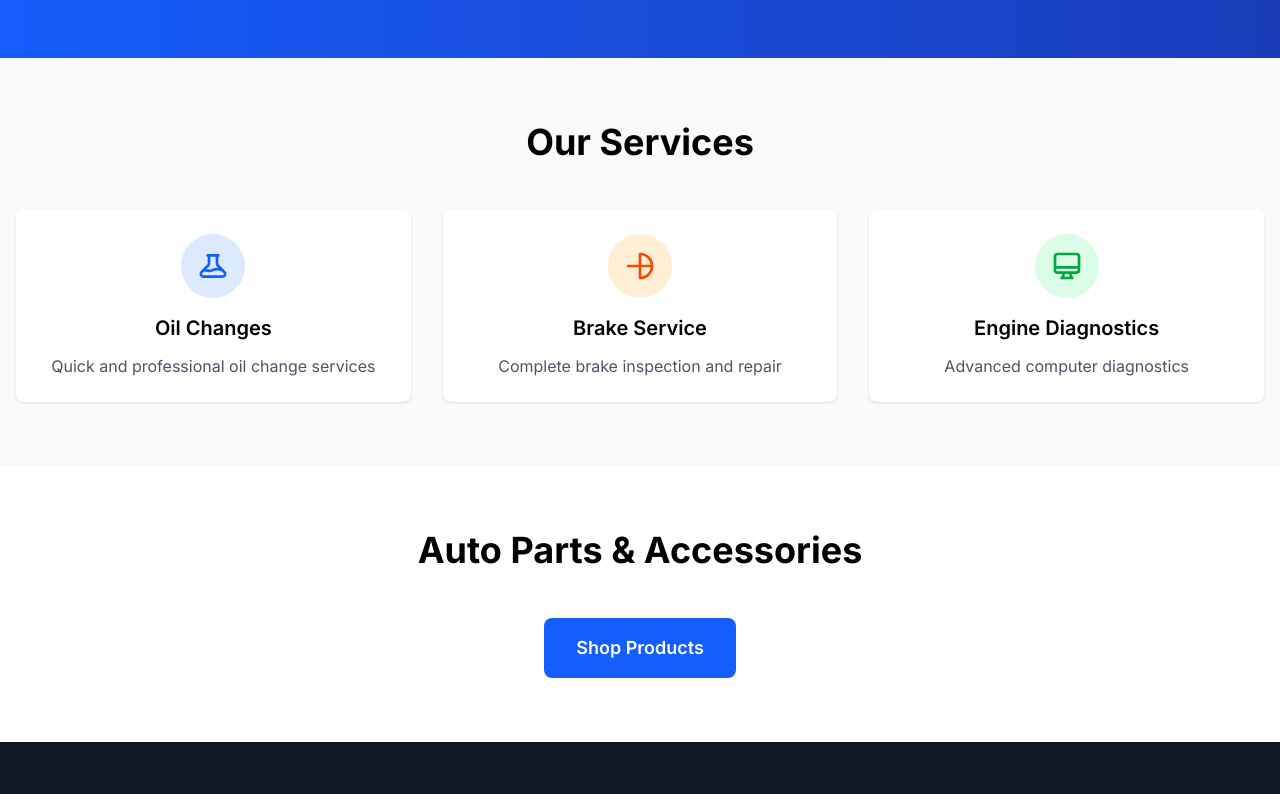
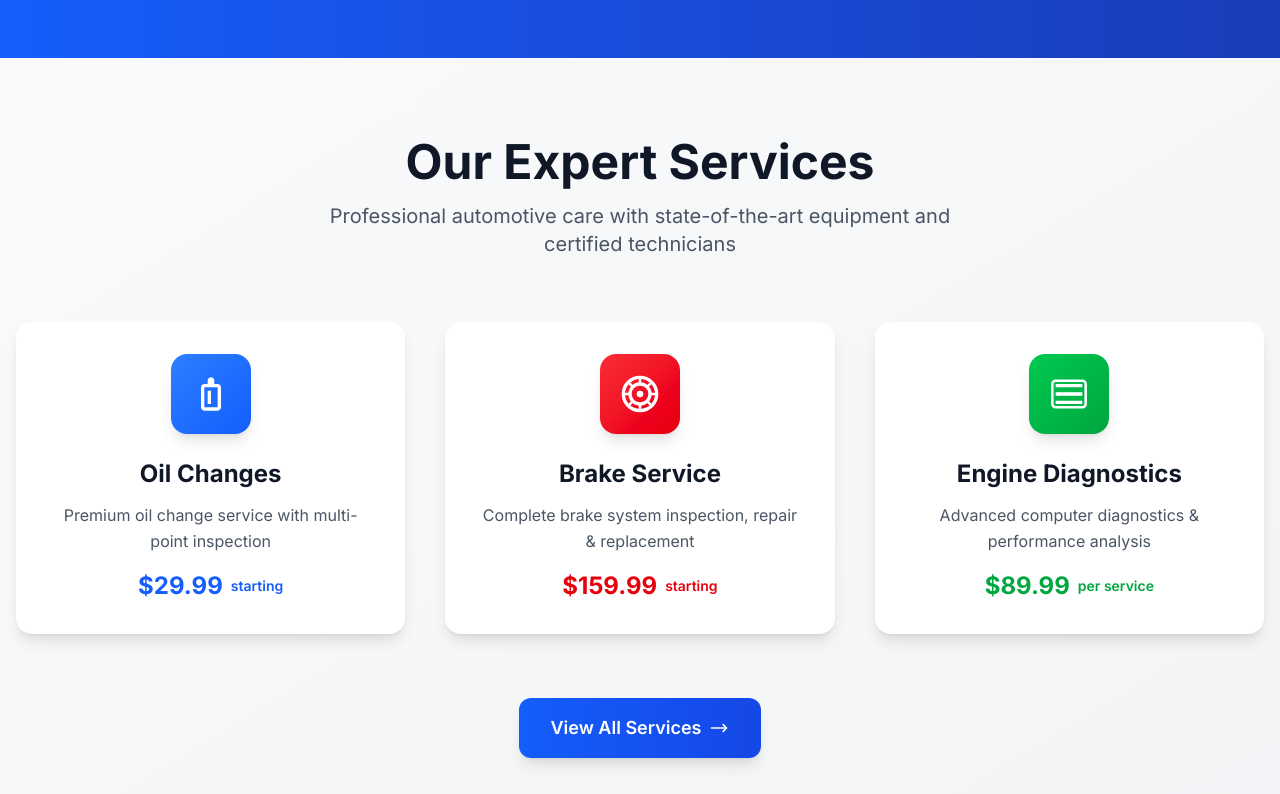
Before and after one commit to Multydelivery/nextjs-mechanic-shop, a Next.js app: page / in a window 1280 px wide. Shown: the part 400-1194 px from the top of the page. Built offline with nearby package versions, Linux system fonts and the light colour scheme.

Commit message:
added logo header and enhanced our services section

```diff
--- a/src/app/page.tsx
+++ b/src/app/page.tsx
@@ -30,81 +30,98 @@ export default function Home() {
       </section>
 
       {/* Services Preview */}
-      <section className="py-12 sm:py-16 bg-gray-50">
+      <section className="py-16 sm:py-20 bg-gradient-to-br from-gray-50 to-gray-100">
         <div className="container mx-auto px-4">
-          <h2 className="text-2xl sm:text-3xl lg:text-4xl font-bold text-center mb-8 sm:mb-12">
-            Our Services
-          </h2>
-          <div className="grid grid-cols-1 md:grid-cols-3 gap-6 sm:gap-8">
-            <div className="text-center p-4 sm:p-6 bg-white rounded-lg shadow hover:shadow-lg transition">
-              <div className="w-16 h-16 mx-auto mb-4 bg-blue-100 rounded-full flex items-center justify-center">
-                <svg
-                  className="w-8 h-8 text-blue-600"
-                  fill="none"
-                  stroke="currentColor"
-                  viewBox="0 0 24 24"
-                >
-                  <path
-                    strokeLinecap="round"
-                    strokeLinejoin="round"
-                    strokeWidth={2}
-                    d="M19.428 15.428a2 2 0 00-1.022-.547l-2.387-.477a6 6 0 00-3.86.517l-.318.158a6 6 0 01-3.86.517L6.05 15.21a2 2 0 00-1.806.547M8 4h8l-1 1v5.172a2 2 0 00.586 1.414l5 5c1.26 1.26.367 3.414-1.415 3.414H4.828c-1.782 0-2.674-2.154-1.414-3.414l5-5A2 2 0 009 10.172V5L8 4z"
-                  />
+          <div className="text-center mb-12 sm:mb-16">
+            <h2 className="text-3xl sm:text-4xl lg:text-5xl font-bold text-gray-900 mb-4">
+              Our Expert Services
+            </h2>
+            <p className="text-lg sm:text-xl text-gray-600 max-w-2xl mx-auto">
+              Professional automotive care with state-of-the-art equipment and certified technicians
+            </p>
+          </div>
+
+          <div className="grid grid-cols-1 md:grid-cols-3 gap-8 sm:gap-10">
+            {/* Oil Change Service */}
+            <div className="group bg-white rounded-2xl shadow-lg hover:shadow-2xl transition-all duration-300 transform hover:-translate-y-2 p-6 sm:p-8">
+              <div className="w-20 h-20 mx-auto mb-6 bg-gradient-to-br from-blue-500 to-blue-600 rounded-2xl flex items-center justify-center shadow-lg group-hover:scale-110 transition-transform duration-300">
+                {/* Oil Drop Icon */}
+                <svg className="w-10 h-10 text-white" fill="currentColor" viewBox="0 0 24 24">
+                  <path d="M12 2C10.9 2 10 2.9 10 4V6H8C6.9 6 6 6.9 6 8V20C6 21.1 6.9 22 8 22H16C17.1 22 18 21.1 18 20V8C18 6.9 17.1 6 16 6H14V4C14 2.9 13.1 2 12 2ZM12 4V6H12V4ZM8 8H16V20H8V8ZM10 10V18H12V10H10ZM14 12V18H14V12Z"/>
                 </svg>
               </div>
-              <h3 className="text-lg sm:text-xl font-semibold mb-2 sm:mb-3">
+              <h3 className="text-xl sm:text-2xl font-bold text-gray-900 mb-3 text-center">
                 Oil Changes
               </h3>
-              <p className="text-gray-600 text-sm sm:text-base">
-                Quick and professional oil change services
+              <p className="text-gray-600 text-center mb-4 leading-relaxed">
+                Premium oil change service with multi-point inspection
               </p>
+              <div className="flex justify-center items-center text-blue-600 font-semibold">
+                <span className="text-2xl font-bold">$29.99</span>
+                <span className="ml-2 text-sm">starting</span>
+              </div>
             </div>
-            <div className="text-center p-4 sm:p-6 bg-white rounded-lg shadow hover:shadow-lg transition">
-              <div className="w-16 h-16 mx-auto mb-4 bg-orange-100 rounded-full flex items-center justify-center">
-                <svg
-                  className="w-8 h-8 text-orange-600"
-                  fill="none"
-                  stroke="currentColor"
-                  viewBox="0 0 24 24"
-                >
-                  <path
-                    strokeLinecap="round"
-                    strokeLinejoin="round"
-                    strokeWidth={2}
-                    d="M21 12a9 9 0 01-9 9m9-9a9 9 0 00-9-9m9 9H3m9 9v-9m0-9v9"
-                  />
+
+            {/* Brake Service */}
+            <div className="group bg-white rounded-2xl shadow-lg hover:shadow-2xl transition-all duration-300 transform hover:-translate-y-2 p-6 sm:p-8">
+              <div className="w-20 h-20 mx-auto mb-6 bg-gradient-to-br from-red-500 to-red-600 rounded-2xl flex items-center justify-center shadow-lg group-hover:scale-110 transition-transform duration-300">
+                {/* Brake Disc Icon */}
+                <svg className="w-10 h-10 text-white" fill="currentColor" viewBox="0 0 24 24">
+                  <circle cx="12" cy="12" r="10" stroke="currentColor" strokeWidth="2" fill="none"/>
+                  <circle cx="12" cy="12" r="6" stroke="currentColor" strokeWidth="2" fill="none"/>
+                  <circle cx="12" cy="12" r="2" fill="currentColor"/>
+                  <path d="M12 2v4M12 18v4M22 12h-4M6 12H2M19.07 4.93l-2.83 2.83M7.76 16.24l-2.83 2.83M19.07 19.07l-2.83-2.83M7.76 7.76L4.93 4.93" stroke="currentColor" strokeWidth="1.5"/>
                 </svg>
               </div>
-              <h3 className="text-lg sm:text-xl font-semibold mb-2 sm:mb-3">
+              <h3 className="text-xl sm:text-2xl font-bold text-gray-900 mb-3 text-center">
                 Brake Service
               </h3>
-              <p className="text-gray-600 text-sm sm:text-base">
-                Complete brake inspection and repair
+              <p className="text-gray-600 text-center mb-4 leading-relaxed">
+                Complete brake system inspection, repair & replacement
               </p>
+              <div className="flex justify-center items-center text-red-600 font-semibold">
+                <span className="text-2xl font-bold">$159.99</span>
+                <span className="ml-2 text-sm">starting</span>
+              </div>
             </div>
-            <div className="text-center p-4 sm:p-6 bg-white rounded-lg shadow hover:shadow-lg transition">
-              <div className="w-16 h-16 mx-auto mb-4 bg-green-100 rounded-full flex items-center justify-center">
-                <svg
-                  className="w-8 h-8 text-green-600"
-                  fill="none"
-                  stroke="currentColor"
-                  viewBox="0 0 24 24"
-                >
-                  <path
-                    strokeLinecap="round"
-                    strokeLinejoin="round"
-                    strokeWidth={2}
-                    d="M9.75 17L9 20l-1 1h8l-1-1-.75-3M3 13h18M5 17h14a2 2 0 002-2V5a2 2 0 00-2-2H5a2 2 0 00-2 2v10a2 2 0 002 2z"
-                  />
+
+            {/* Engine Diagnostics */}
+            <div className="group bg-white rounded-2xl shadow-lg hover:shadow-2xl transition-all duration-300 transform hover:-translate-y-2 p-6 sm:p-8">
+              <div className="w-20 h-20 mx-auto mb-6 bg-gradient-to-br from-green-500 to-green-600 rounded-2xl flex items-center justify-center shadow-lg group-hover:scale-110 transition-transform duration-300">
+                {/* Engine/Computer Diagnostic Icon */}
+                <svg className="w-10 h-10 text-white" fill="currentColor" viewBox="0 0 24 24">
+                  <path d="M4 6h16v2H4zm0 5h16v2H4zm0 5h16v2H4z"/>
+                  <circle cx="6" cy="7" r="1"/>
+                  <circle cx="6" cy="12" r="1"/>
+                  <circle cx="6" cy="17" r="1"/>
+                  <path d="M9 7h9M9 12h9M9 17h9" stroke="currentColor" strokeWidth="1.5" fill="none"/>
+                  <rect x="2" y="4" width="20" height="16" rx="2" stroke="currentColor" strokeWidth="1.5" fill="none"/>
                 </svg>
               </div>
-              <h3 className="text-lg sm:text-xl font-semibold mb-2 sm:mb-3">
+              <h3 className="text-xl sm:text-2xl font-bold text-gray-900 mb-3 text-center">
                 Engine Diagnostics
               </h3>
-              <p className="text-gray-600 text-sm sm:text-base">
-                Advanced computer diagnostics
+              <p className="text-gray-600 text-center mb-4 leading-relaxed">
+                Advanced computer diagnostics & performance analysis
               </p>
+              <div className="flex justify-center items-center text-green-600 font-semibold">
+                <span className="text-2xl font-bold">$89.99</span>
+                <span className="ml-2 text-sm">per service</span>
+              </div>
             </div>
+          </div>
+
+          {/* Call to Action */}
+          <div className="text-center mt-12 sm:mt-16">
+            <Link
+              href="/services"
+              className="inline-flex items-center bg-gradient-to-r from-blue-600 to-blue-700 hover:from-blue-700 hover:to-blue-800 text-white px-8 py-4 rounded-xl font-semibold text-lg transition-all duration-300 transform hover:scale-105 shadow-lg hover:shadow-xl"
+            >
+              View All Services
+              <svg className="w-5 h-5 ml-2" fill="none" stroke="currentColor" viewBox="0 0 24 24">
+                <path strokeLinecap="round" strokeLinejoin="round" strokeWidth={2} d="M17 8l4 4m0 0l-4 4m4-4H3" />
+              </svg>
+            </Link>
           </div>
         </div>
       </section>
--- a/src/components/Navbar.tsx
+++ b/src/components/Navbar.tsx
@@ -56,6 +56,18 @@ const CloseIcon = ({ className }: { className?: string }) => (
   </svg>
 );
 
+// Custom Car/Wrench Logo Icon Component
+const AutoShopIcon = ({ className }: { className?: string }) => (
+  <svg
+    className={className}
+    fill="currentColor"
+    viewBox="0 0 24 24"
+  >
+    <path d="M18.92 6.01C18.72 5.42 18.16 5 17.5 5h-11c-.66 0-1.22.42-1.42 1.01L3 12v8c0 .55.45 1 1 1h1c.55 0 1-.45 1-1v-1h12v1c0 .55.45 1 1 1h1c.55 0 1-.45 1-1v-8l-2.08-5.99zM6.5 16c-.83 0-1.5-.67-1.5-1.5S5.67 13 6.5 13s1.5.67 1.5 1.5S7.33 16 6.5 16zm11 0c-.83 0-1.5-.67-1.5-1.5s.67-1.5 1.5-1.5 1.5.67 1.5 1.5-.67 1.5-1.5 1.5zM5 11l1.5-4.5h11L19 11H5z"/>
+    <path d="M22 2l-1.5 1.5L19 2l-1.5 1.5L16 2v4l1.5-1.5L19 6l1.5-1.5L22 6V2z"/>
+  </svg>
+);
+
 export default function Navbar() {
   const { cartItems } = useCart();
   const [isMenuOpen, setIsMenuOpen] = useState(false);
@@ -66,8 +78,9 @@ export default function Navbar() {
       <div className="container mx-auto px-4">
         <div className="flex justify-between items-center py-4">
           {/* Logo */}
-          <Link href="/" className="text-2xl font-bold text-blue-600 hover:text-blue-700 transition">
-            AutoShop Pro
+          <Link href="/" className="flex items-center space-x-2 text-2xl font-bold text-blue-600 hover:text-blue-700 transition">
+            <AutoShopIcon className="w-8 h-8" />
+            <span>AutoShop Pro</span>
           </Link>
 
           {/* Desktop Navigation */}
```
